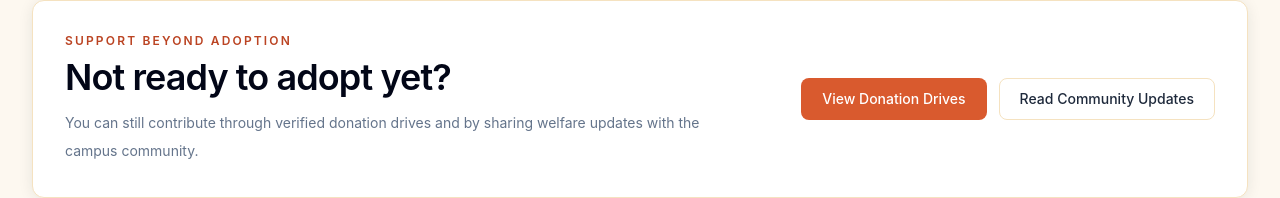
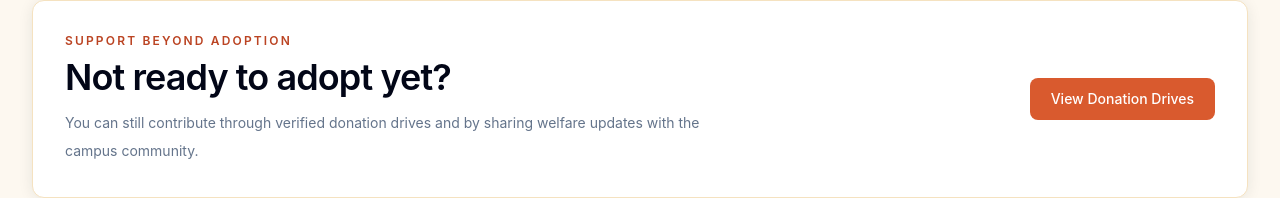
Before and after one commit to ashlesha-sarma/PawTrack, a React (Vite) app in the folder frontend/: page /home in a window 1280 px wide. Shown: the part 2096-2294 px from the top of the page. Built offline with nearby package versions, Linux system fonts and the light colour scheme; no server answers; the HTML template or start-up script is replaced by a standard one; a web font is replaced by a local one.

Commit message:
Removed non working button community updates

```diff
--- a/frontend/src/pages/user/Landing.jsx
+++ b/frontend/src/pages/user/Landing.jsx
@@ -253,9 +253,7 @@ export default function Landing() {
               <Link to="/home/donations" className="btn-primary">
                 View Donation Drives
               </Link>
-              <Link to="/home/explore" className="btn-ghost">
-                Read Community Updates
-              </Link>
+
             </div>
           </div>
         </div>
```
